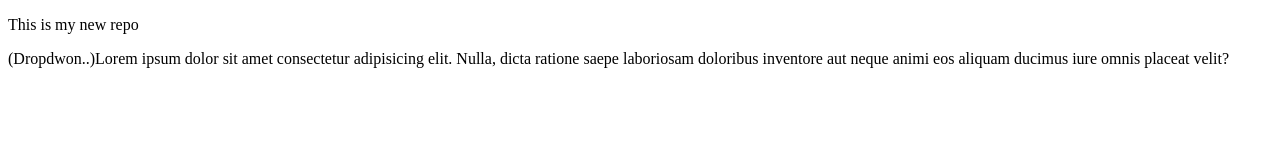
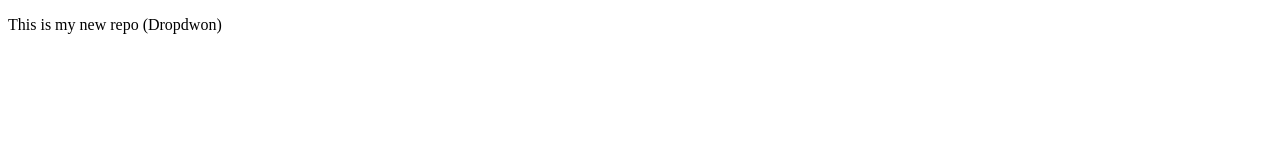
Before and after one commit to Sunil-121/Localrep, a plain HTML site: page index.html in a window 1280 px wide. Drawn offline with Linux system fonts and the light colour scheme.

Commit message:
Add Dropdwon

```diff
--- a/index.html
+++ b/index.html
@@ -7,9 +7,9 @@
 </head>
 <body>
 
-    <p>This is my new repo</p>
+    <p>This is my new repo (Dropdwon)</p>
 
-    <P>(Dropdwon..)Lorem ipsum dolor sit amet consectetur adipisicing elit. Nulla, dicta ratione saepe laboriosam doloribus inventore aut neque animi eos aliquam ducimus iure omnis placeat velit?</P>
+
 
 </body>
 </html>
```
